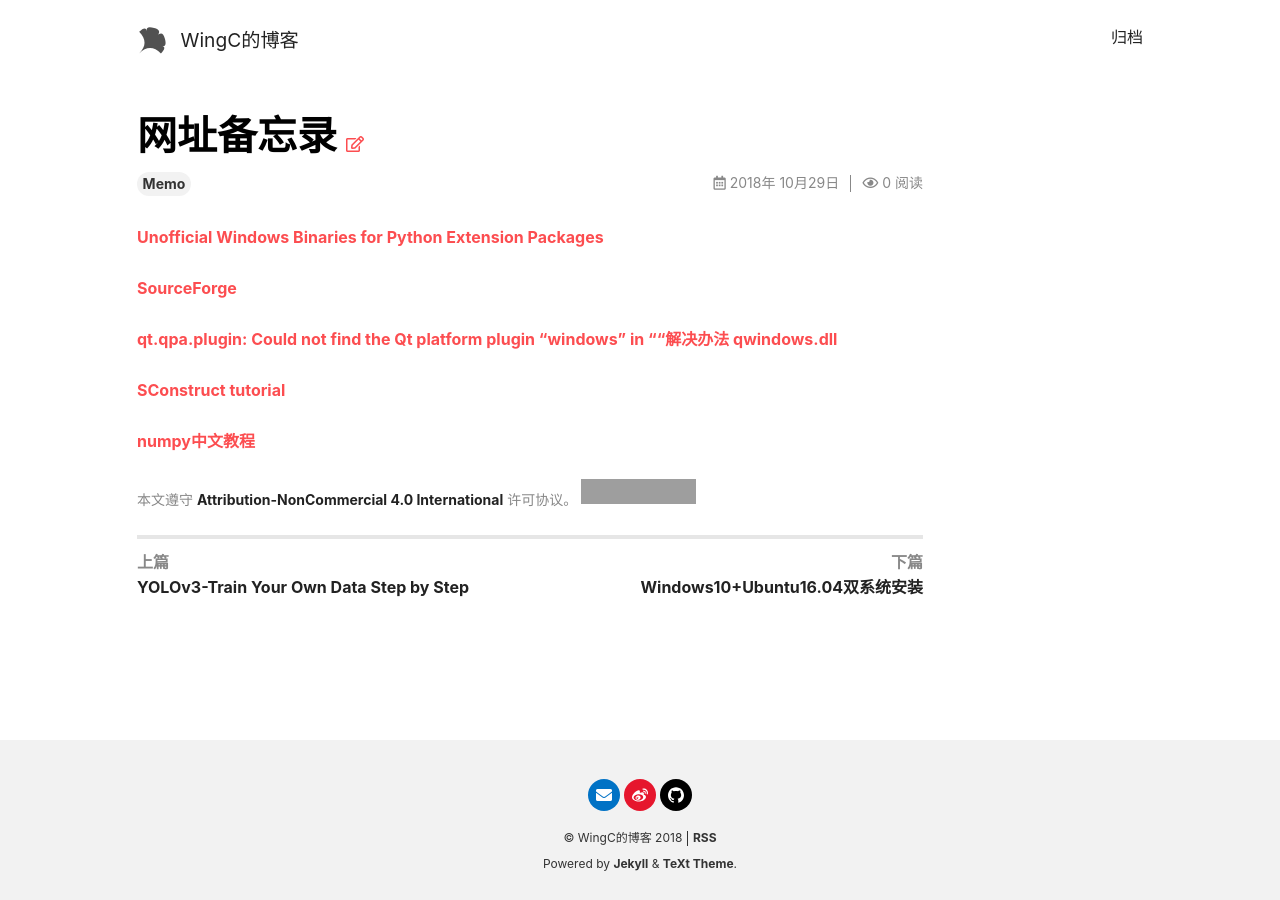
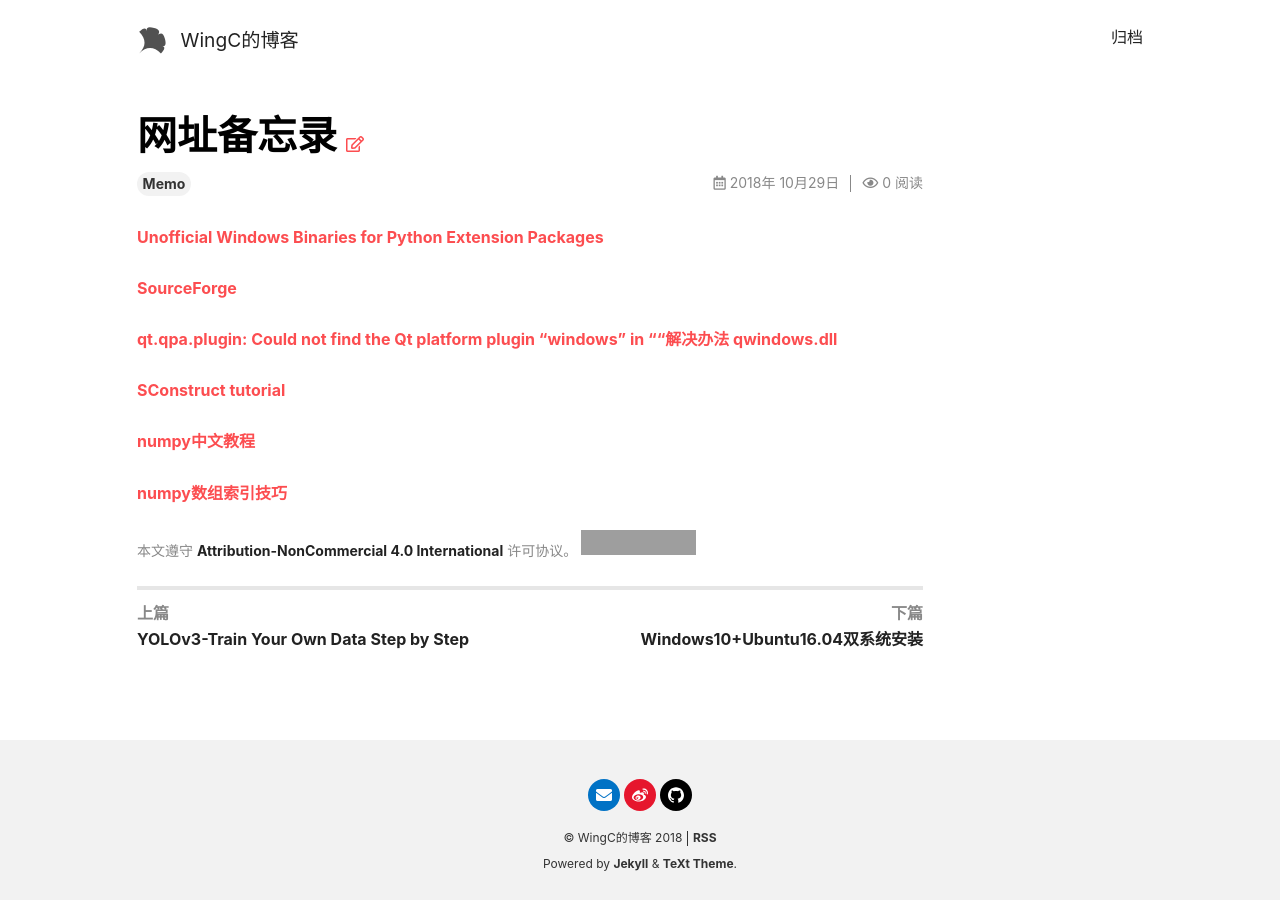
Before and after one commit to WingsGo/WingsGo.github.io, a Jekyll site: the page built from _posts/2018-10-29-memo.md, in a window 1280 px wide. Built offline with Jekyll 4.4.1, drawn with Linux system fonts in a browser that asks for light colours; nearby versions of some CDN libraries; comment, search, counter and statistics services are not loaded; grey boxes are pictures that could not be loaded.

Commit message:
added numpy index trick

```diff
--- a/_posts/2018-10-29-memo.md
+++ b/_posts/2018-10-29-memo.md
@@ -15,3 +15,5 @@ tags:
 [SConstruct tutorial](https://www.ibm.com/developerworks/cn/linux/l-cn-scons/index.html)
 
 [numpy中文教程](https://www.numpy.org.cn/)
+
+[numpy数组索引技巧](https://docs.scipy.org/doc/numpy/user/quickstart.html#fancy-indexing-and-index-tricks)
```
